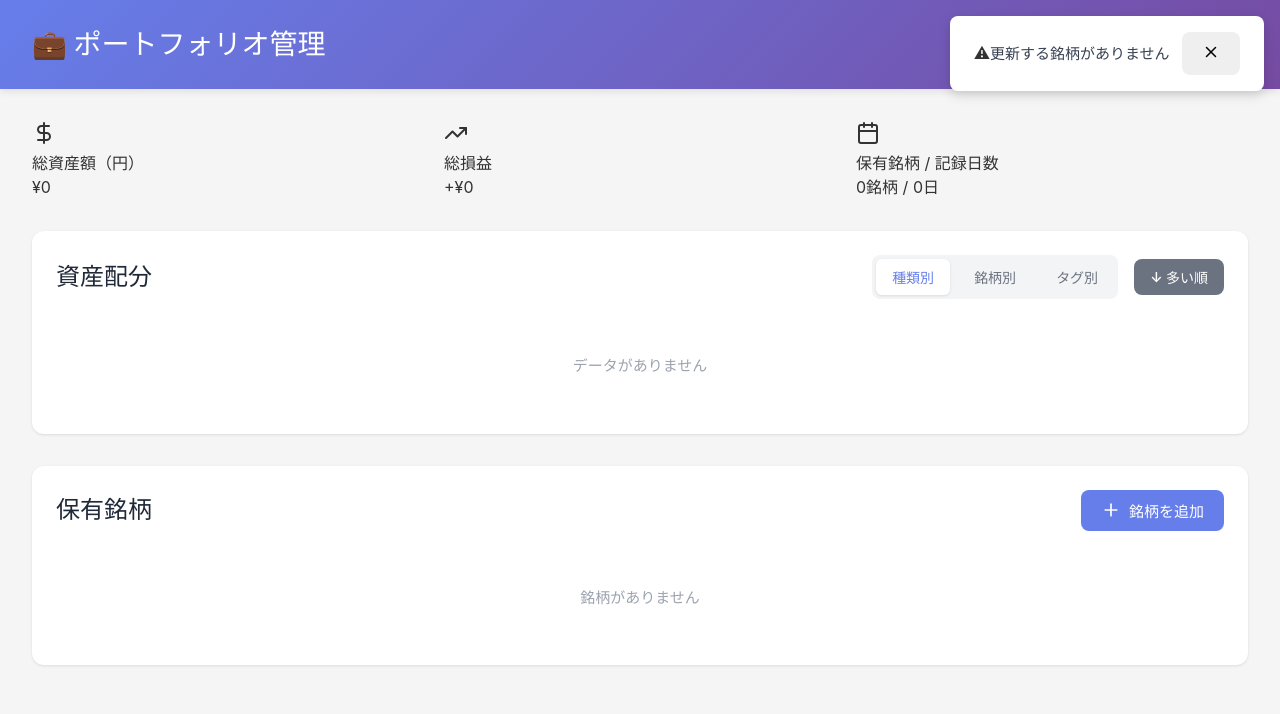
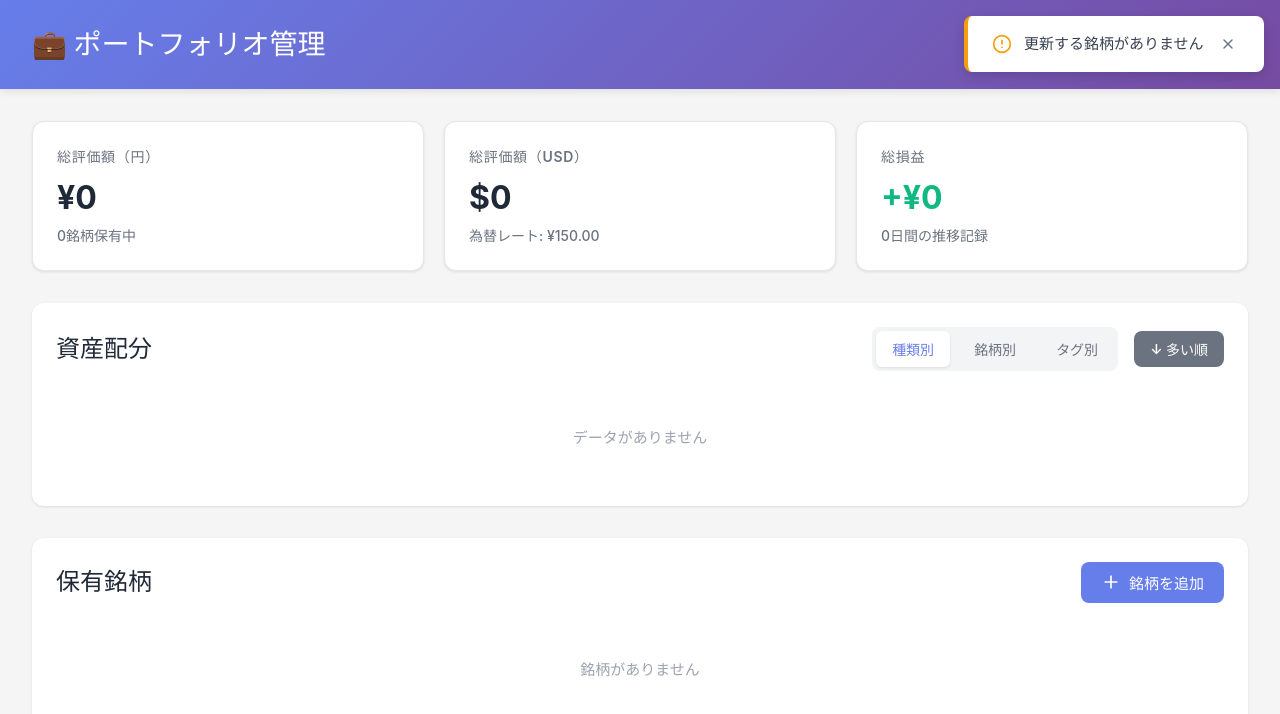
Before and after one commit to sanada02/portfolio-app, a React (Vite) app: page / in a window 1280 px wide. Both pictures are taken after a click on the button "価格更新". Shown: the top 714 px of the page. Built offline with nearby package versions, Linux system fonts and the light colour scheme.

Commit message:
feat: Update Notification and TrendChart components with enhanced icons and chart data handling

```diff
--- a/src/components/Notification.jsx
+++ b/src/components/Notification.jsx
@@ -1,22 +1,39 @@
 // src/components/Notification.jsx
-import { X } from 'lucide-react';
+import { X, CheckCircle, XCircle, AlertCircle, Info } from 'lucide-react';
 
 export default function Notification({ notifications, onRemove }) {
+  const getIcon = (type) => {
+    switch(type) {
+      case 'success':
+        return <CheckCircle size={20} color="#10b981" />;
+      case 'error':
+        return <XCircle size={20} color="#ef4444" />;
+      case 'warning':
+        return <AlertCircle size={20} color="#f59e0b" />;
+      default:
+        return <Info size={20} color="#3b82f6" />;
+    }
+  };
+
   return (
     <div className="notification-container">
-      {notifications.map((notification) => (
-        <div key={notification.id} className={`notification notification-${notification.type}`}>
-          <div className="notification-content">
-            <span className="notification-icon">
-              {notification.type === 'success' && '✓'}
-              {notification.type === 'error' && '✗'}
-              {notification.type === 'warning' && '⚠'}
-              {notification.type === 'info' && 'ℹ'}
-            </span>
-            <span className="notification-message">{notification.message}</span>
-          </div>
-          <button className="notification-close" onClick={() => onRemove(notification.id)}>
-            <X size={18} />
+      {notifications.map(notification => (
+        <div key={notification.id} className={`notification ${notification.type}`}>
+          {getIcon(notification.type)}
+          <div className="notification-message">{notification.message}</div>
+          <button
+            onClick={() => onRemove(notification.id)}
+            style={{
+              border: 'none',
+              background: 'transparent',
+              cursor: 'pointer',
+              color: '#6b7280',
+              padding: '0.25rem',
+              display: 'flex',
+              alignItems: 'center'
+            }}
+          >
+            <X size={16} />
           </button>
         </div>
       ))}
--- a/src/components/SummaryCards.jsx
+++ b/src/components/SummaryCards.jsx
@@ -1,6 +1,4 @@
 // src/components/SummaryCards.jsx
-import { DollarSign, TrendingUp, Calendar } from 'lucide-react';
-
 export default function SummaryCards({
   totalValueJPY,
   totalValueUSD,
@@ -11,41 +9,33 @@ export default function SummaryCards({
 }) {
   return (
     <div className="summary-cards">
-      <div className="card">
-        <div className="card-icon">
-          <DollarSign size={24} />
+      <div className="summary-card">
+        <h3>総評価額（円）</h3>
+        <div className="value">
+          ¥{totalValueJPY.toLocaleString(undefined, { maximumFractionDigits: 0 })}
         </div>
-        <div className="card-content">
-          <p className="card-label">総資産額（円）</p>
-          <p className="card-value">¥{totalValueJPY.toLocaleString(undefined, {maximumFractionDigits: 0})}</p>
-          {totalValueUSD > 0 && (
-            <p className="card-subvalue">
-              ${totalValueUSD.toLocaleString(undefined, {maximumFractionDigits: 2})}
-              <span className="exchange-rate"> (¥{exchangeRate.toFixed(2)}/USD)</span>
-            </p>
-          )}
+        <div className="sub-value">
+          {portfolioCount}銘柄保有中
         </div>
       </div>
 
-      <div className="card">
-        <div className="card-icon">
-          <TrendingUp size={24} />
+      <div className="summary-card">
+        <h3>総評価額（USD）</h3>
+        <div className="value">
+          ${totalValueUSD.toLocaleString(undefined, { maximumFractionDigits: 2 })}
         </div>
-        <div className="card-content">
-          <p className="card-label">総損益</p>
-          <p className={`card-value ${totalProfitLoss >= 0 ? 'profit' : 'loss'}`}>
-            {totalProfitLoss >= 0 ? '+' : ''}¥{totalProfitLoss.toLocaleString(undefined, {maximumFractionDigits: 0})}
-          </p>
+        <div className="sub-value">
+          為替レート: ¥{exchangeRate.toFixed(2)}
         </div>
       </div>
 
-      <div className="card">
-        <div className="card-icon">
-          <Calendar size={24} />
+      <div className="summary-card">
+        <h3>総損益</h3>
+        <div className={`value ${totalProfitLoss >= 0 ? 'positive' : 'negative'}`}>
+          {totalProfitLoss >= 0 ? '+' : ''}¥{totalProfitLoss.toLocaleString(undefined, { maximumFractionDigits: 0 })}
         </div>
-        <div className="card-content">
-          <p className="card-label">保有銘柄 / 記録日数</p>
-          <p className="card-value">{portfolioCount}銘柄 / {historyDays}日</p>
+        <div className="sub-value">
+          {historyDays}日間の推移記録
         </div>
       </div>
     </div>
--- a/src/components/TrendChart.jsx
+++ b/src/components/TrendChart.jsx
@@ -1,36 +1,29 @@
 // src/components/TrendChart.jsx
-import { ResponsiveContainer, LineChart, Line, XAxis, YAxis, CartesianGrid, Tooltip } from 'recharts';
+import { ResponsiveContainer, LineChart, Line, XAxis, YAxis, CartesianGrid, Tooltip, Legend } from 'recharts';
 
 export default function TrendChart({ dailyHistory }) {
-  const lineChartData = dailyHistory.map(snapshot => ({
-    date: new Date(snapshot.date).toLocaleDateString('ja-JP', { month: 'short', day: 'numeric' }),
-    総資産: snapshot.totalValueJPY
-  }));
-
-  if (lineChartData.length < 2) {
+  if (!dailyHistory || dailyHistory.length === 0) {
     return null;
   }
 
+  const chartData = dailyHistory.map(item => ({
+    date: new Date(item.timestamp).toLocaleDateString('ja-JP', { month: 'short', day: 'numeric' }),
+    value: item.totalValue
+  }));
+
   return (
-    <div className="section chart-section">
-      <h2>📈 総資産推移（過去30日）</h2>
-      <ResponsiveContainer width="100%" height={300}>
-        <LineChart data={lineChartData}>
+    <div className="section trend-chart">
+      <h2>資産推移</h2>
+      <ResponsiveContainer width="100%" height={250}>
+        <LineChart data={chartData}>
           <CartesianGrid strokeDasharray="3 3" />
           <XAxis dataKey="date" />
           <YAxis tickFormatter={(value) => `¥${(value / 10000).toFixed(0)}万`} />
           <Tooltip
-            formatter={(value) => [`¥${value.toLocaleString(undefined, {maximumFractionDigits: 0})}`, '総資産']}
-            labelStyle={{ color: '#666' }}
+            formatter={(value) => [`¥${value.toLocaleString(undefined, {maximumFractionDigits: 0})}`, '評価額']}
           />
-          <Line
-            type="monotone"
-            dataKey="総資産"
-            stroke="#667eea"
-            strokeWidth={3}
-            dot={{ fill: '#667eea', r: 4 }}
-            activeDot={{ r: 6 }}
-          />
+          <Legend />
+          <Line type="monotone" dataKey="value" stroke="#667eea" strokeWidth={2} name="評価額" />
         </LineChart>
       </ResponsiveContainer>
     </div>
```
